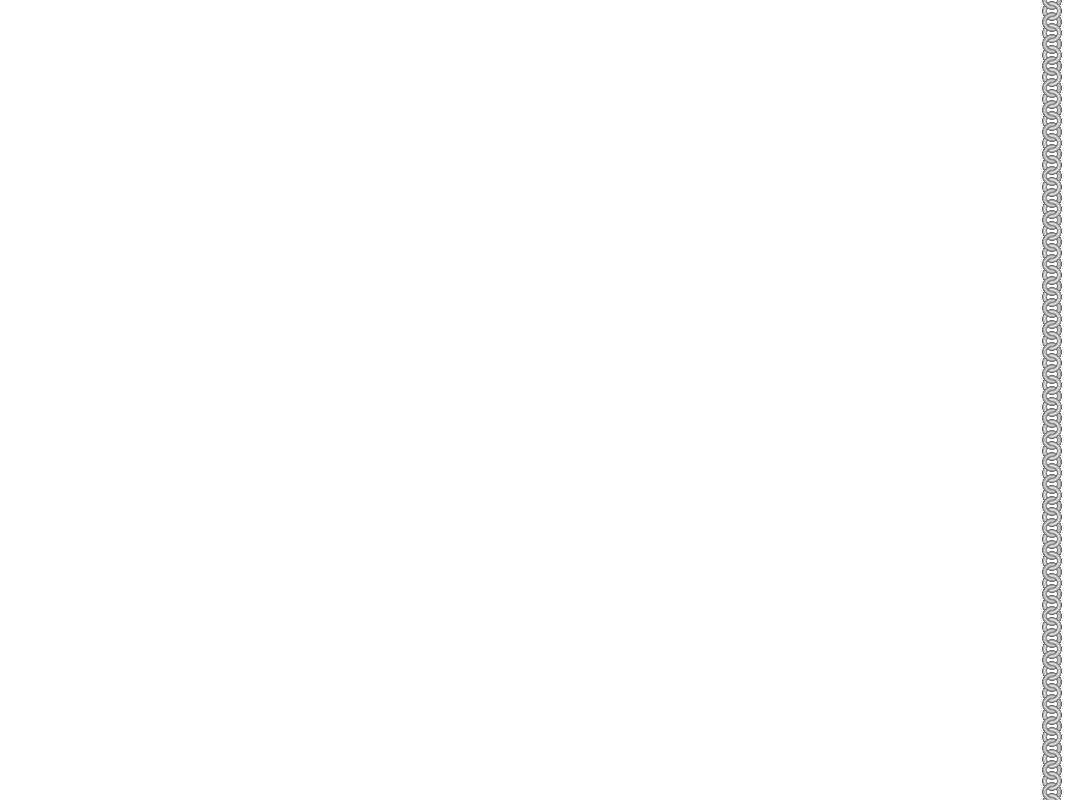
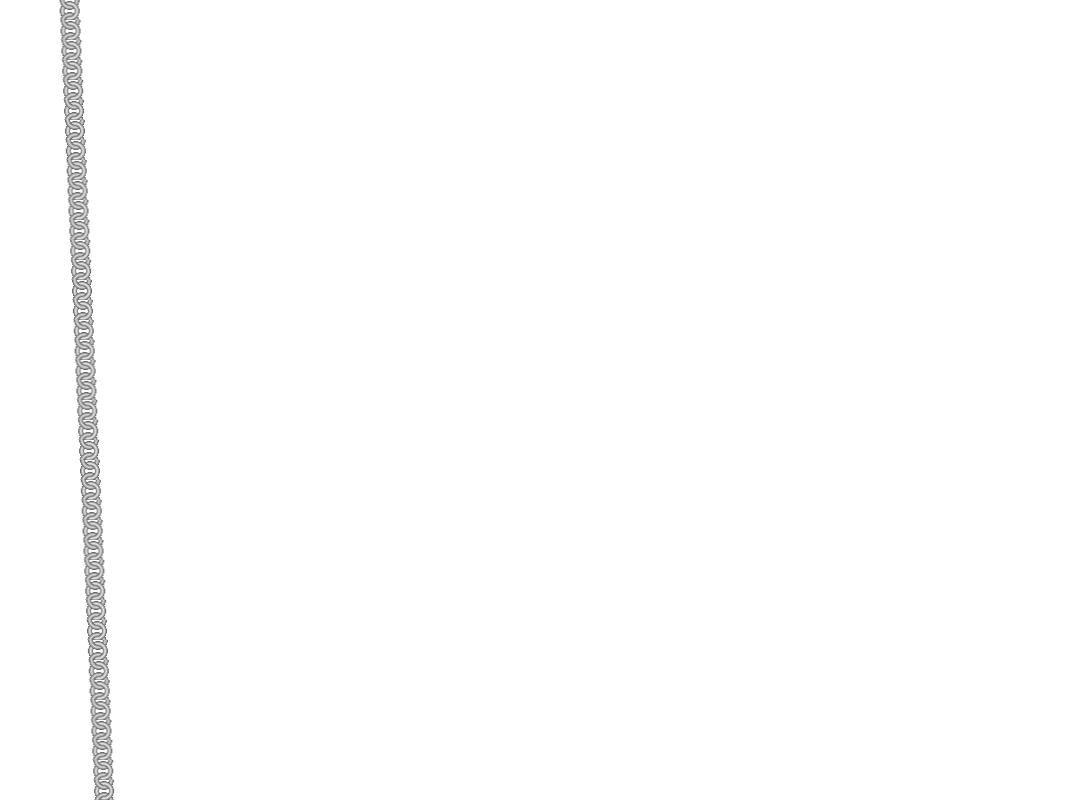
Before and after one commit to Fuyuki006/card_attendance_app_front_ver1.0.0, a React (Create React App) app: page /chain in a window 1280 px wide. Shown: the top 800 px of the page, without its empty margins (214-1280 px from the left). Built offline with nearby package versions, Linux system fonts and the light colour scheme; a web font is replaced by a local one.

Commit message:
implementation-chain-animation

```diff
--- a/src/components/atoms/Chain/Chain.scss
+++ b/src/components/atoms/Chain/Chain.scss
@@ -1,9 +1,7 @@
 .Chain {
-
-
   &-chain {
     height:20px;
-    width: 2000px;
+    width: 20px;
     background:
     radial-gradient(10px 10px at 50% 0%,#66666600 46%,#666666 50%,#dddddd 73%,#666666 96%,#66666600 100%) 11px 10px/22px 20px
     ,radial-gradient(10px 10px,#66666600 46%,#666666 50%,#eeeeee 73%,#666666 96%,#66666600 100%) 0px 0px/22px 20px
@@ -11,22 +9,25 @@
     ;
     position: absolute;
     left: 20%;
-    transform: rotate(90deg); /* 90度回転 */
-    animation: sway 2s ease-in-out infinite alternate;
+    transform: rotate(90deg);
+
   }
+  @for $i from 0 through 99 {
+    &-chain {
+      &:nth-child(#{$i + 1}) {
+        animation: sway-#{$i} 2s ease-in-out infinite alternate;
+      }
+    }
 
-  @keyframes sway {
-    0% {
-      transform: rotate(90deg) translateY(-10px); /* 開始時の状態 */
+    @keyframes sway-#{$i} {
+      0% {
+        transform: rotate(90deg) translateY(-20-$i*1px);
+      }
+      100% {
+        transform: rotate(90deg) translateY(20+$i*1px);
+      }
     }
-    100% {
-      transform: rotate(90deg) translateY(10px); /* 終了時の状態 */
-    }
-  }
+}
 
-  .Chain-chain.width-1000 {
-    width: 2000px;
-    animation: sway 2s ease-in-out infinite alternate;
-  }
 
 }
--- a/src/components/atoms/Chain/Chain.tsx
+++ b/src/components/atoms/Chain/Chain.tsx
@@ -1,8 +1,23 @@
-import React, { useState } from "react";
+import React from "react";
+import Chain from "./Chain";
 import "./Chain.scss";
 
-const Chain: React.FC = () => {
-  return <div className="Chain-chain"></div>;
+const ChainContainer: React.FC = () => {
+  // 10回繰り返すための配列を生成
+  const chainElements = Array.from({ length: 100 }).map((_, index) => (
+    <div
+      className="Chain-chain"
+      key={index.toString()}
+      style={{ top: `${index * 20}px` }}
+    ></div>
+  ));
+
+  return (
+    <div>
+      {/* 生成した要素をreturn内で使用 */}
+      {chainElements}
+    </div>
+  );
 };
 
-export default Chain;
+export default ChainContainer;
```
